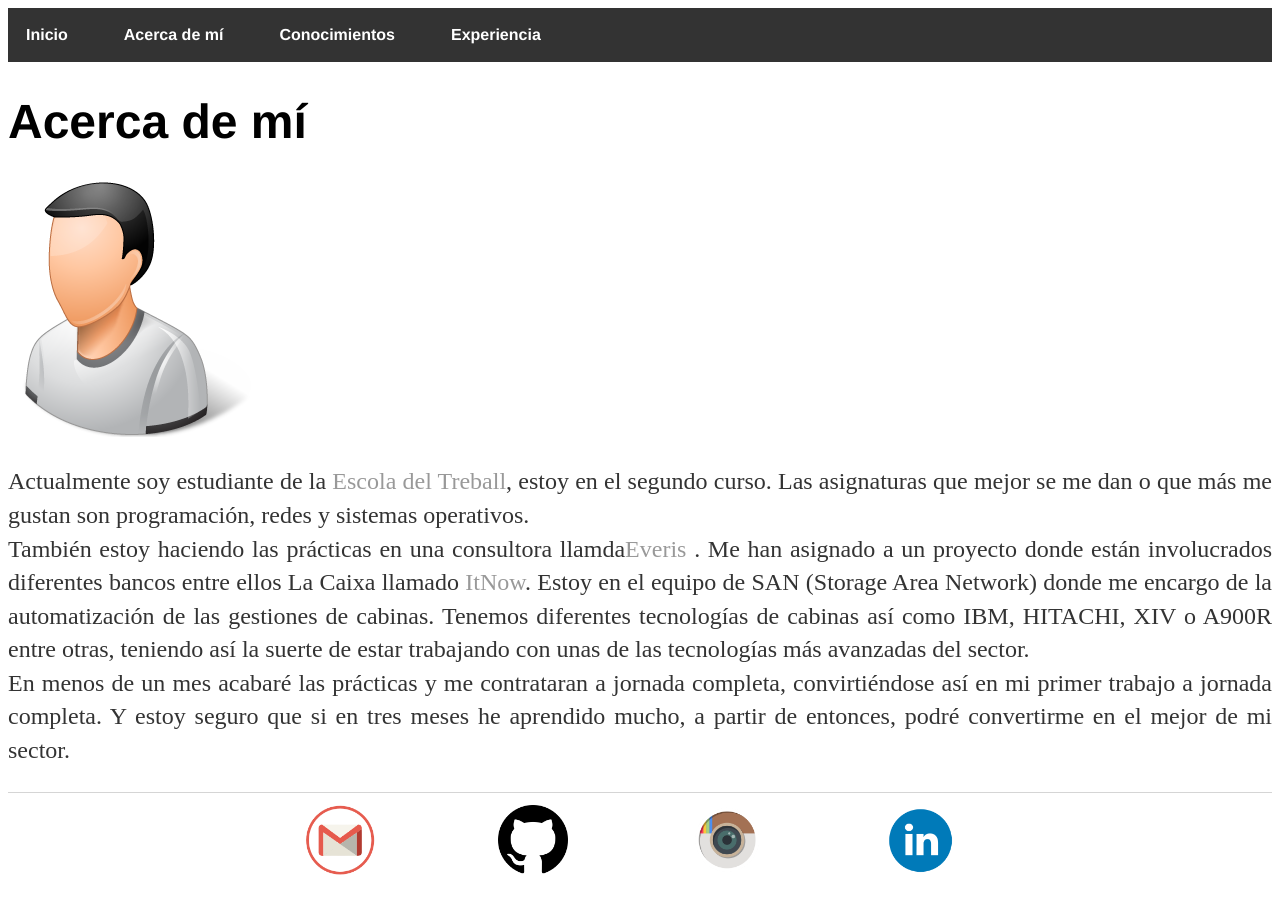
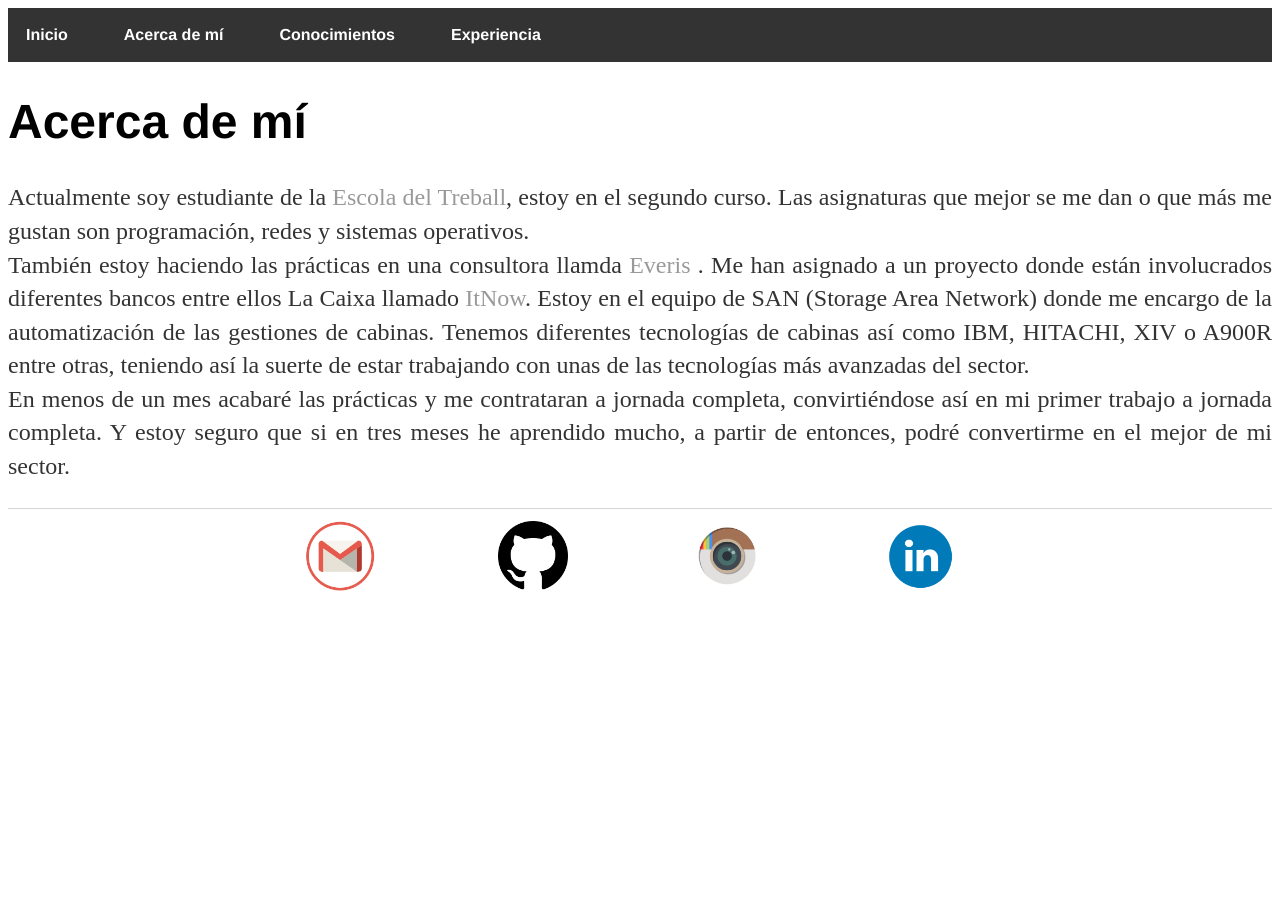
Before and after one commit to isx47590131/isx47590131.github.io, a Jekyll site: the page built from about/index.html, in a window 1280 px wide. Built offline with Jekyll 4.4.1, drawn with Linux system fonts in a browser that asks for light colours.

Commit message:
Update index.html

```diff
--- a/about/index.html
+++ b/about/index.html
@@ -5,11 +5,10 @@ title: Acerca de Arnau Esteban
 
 		<div class="about">
 			<h1>Acerca de mí </h1>
-			<img id="person" src="/img/person.png">
 			<p>Actualmente soy estudiante de la <a href="http://www.escoladeltreball.org/">Escola del Treball</a>,
 			estoy en el segundo curso. Las asignaturas que mejor se me dan o que más me gustan son programación, redes
 			y sistemas operativos. <br>
-			También estoy haciendo las prácticas en una consultora llamda<a href="https://www.everis.com/spain/">Everis
+			También estoy haciendo las prácticas en una consultora llamda <a href="https://www.everis.com/spain/">Everis
 			</a>. Me han asignado a un proyecto donde están involucrados diferentes bancos entre ellos La Caixa llamado
 			<a href="http://www.itnow.es/es/Paginas/Home.aspx">ItNow</a>. Estoy en el equipo de SAN (Storage Area Network)
 			donde me encargo de la automatización de las gestiones de cabinas. Tenemos diferentes tecnologías de cabinas
```
